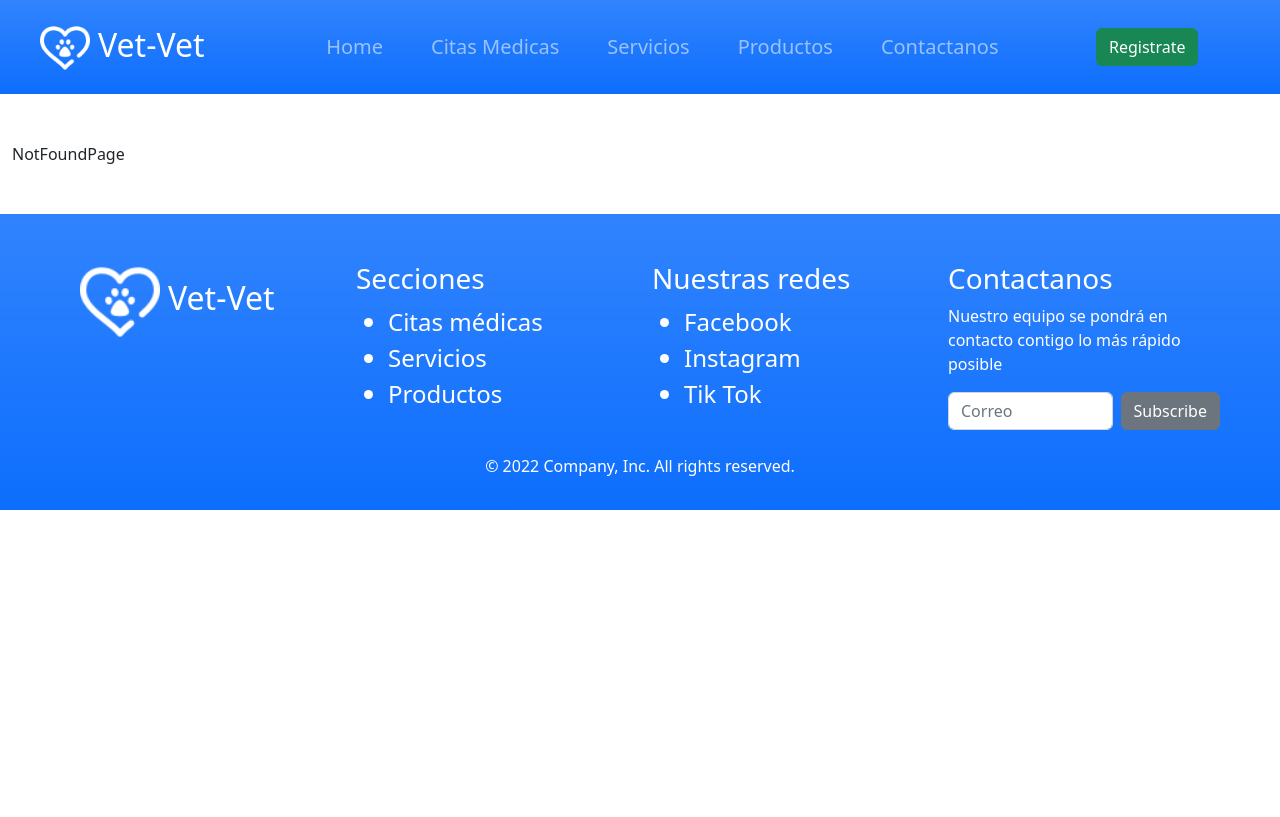
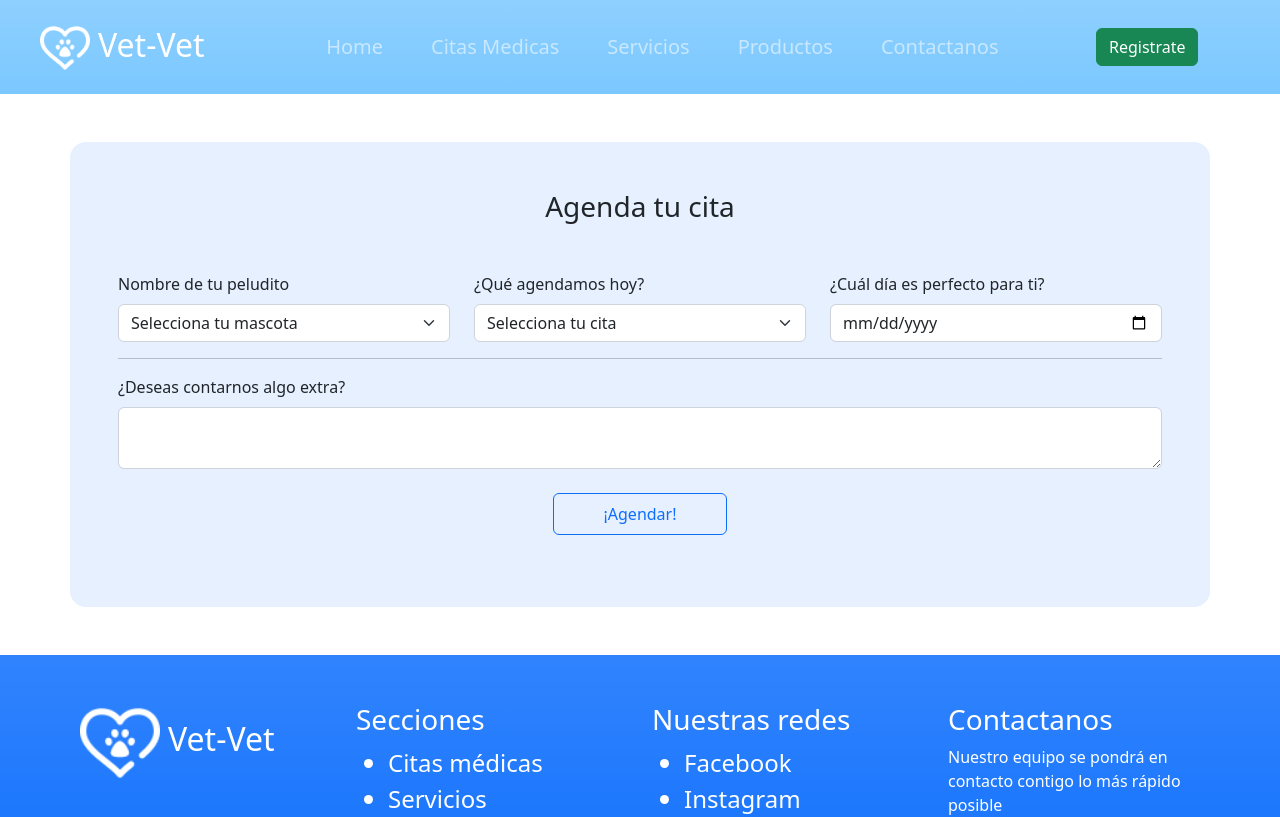
Before and after one commit to NicoToP/proyecto-final-QSD, a React (Create React App) app in the folder client/: page /appointments in a window 1280 px wide. Shown: the top 817 px of the page. Built offline with nearby package versions, Linux system fonts and the light colour scheme; no server answers.

Commit message:
Se agregó vista de agendamiento de cita

```diff
--- a/client/src/App.css
+++ b/client/src/App.css
@@ -1,3 +1,3 @@
 .navbar{
-  background-color: #e3f2fd;
+  background-color: #7bc8ff !important;
 }
--- a/client/src/App.js
+++ b/client/src/App.js
@@ -6,6 +6,7 @@ import {
   PetPage,
   ServicesPage,
   ProductsPage,
+  AppointmentsPage
 } from "./pages/index";
 import { PetProvider } from "./context/petContext";
 import { Navbar } from "./components/Navbar";
@@ -24,6 +25,7 @@ function App() {
             <Route path="/pets/:id" element={<PetPage />} />
             <Route path="/services" element={<ServicesPage />} />
             <Route path="/products" element={<ProductsPage />} />
+            <Route path="/appointments" element={<AppointmentsPage />} />
             <Route path="*" element={<NotFoundPage />} />
           </Routes>
           <Toaster />
--- /dev/null
+++ b/client/src/components/AppointmentForm.js
@@ -0,0 +1,81 @@
+export function AppointmentForm() {
+  return (
+    <>
+      <form className="container mx-auto p-5 bg-primary bg-opacity-10 rounded-4">
+        <h3 className="text-center mb-5">Agenda tu cita</h3>
+        <div className="row">
+          <div className="col">
+            <div className="form-outline">
+              <label className="form-label" for="form8Example2">
+                Nombre de tu peludito
+              </label>
+              <select
+                className="form-select"
+                aria-label="Default select example"
+              >
+                <option selected>Selecciona tu mascota</option>
+                <option value="Nana">Nana</option>
+                <option value="Pepe">Pepe</option>
+              </select>
+            </div>
+          </div>
+          <div className="col">
+            <div className="form-outline">
+              <label className="form-label" for="form8Example2">
+                ¿Qué agendamos hoy?
+              </label>
+              <select
+                className="form-select"
+                aria-label="Default select example"
+              >
+                <option selected>Selecciona tu cita</option>
+                <option value="Bano">Baño</option>
+                <option value="Guarderia">Guardería</option>
+                <option value="Peluqueria">Peluqueria</option>
+                <option value="Consulta virtual">Consulta Vitual</option>
+                <option value="Consulta presencial">Consulta presencial</option>
+              </select>
+            </div>
+          </div>
+          <div className="col">
+            <div className="form-outline">
+              <label className="form-label" for="form8Example5">
+                ¿Cuál día es perfecto para ti?
+              </label>
+              <input type="date" id="form8Example5" className="form-control" />
+            </div>
+          </div>
+        </div>
+
+        <hr />
+
+        <div className="row">
+          <div className="col">
+            <div className="form-outline">
+              <label for="exampleFormControlTextarea1" className="form-label">
+                ¿Deseas contarnos algo extra?
+              </label>
+              <textarea
+                className="form-control"
+                id="exampleFormControlTextarea1"
+                rows="2"
+              ></textarea>
+            </div>
+          </div>
+        </div>
+        {/* <div className="row">
+          <div className="col">
+            <button type="submit" className="btn btn-warning mb-3">
+              Confirm identity
+            </button>
+          </div>
+        </div> */}
+        <div class="d-grid gap-2 col-2 my-4 mx-auto">
+          <button class="btn py-2 btn-outline-primary" type="button">
+            ¡Agendar!
+          </button>
+        </div>
+      </form>
+    </>
+  );
+}
--- /dev/null
+++ b/client/src/pages/AppointmentsPage.js
@@ -0,0 +1,9 @@
+import { AppointmentForm } from "../components/AppointmentForm";
+
+export function AppointmentsPage (){
+  return(
+    <>
+    <AppointmentForm/>
+    </>
+  );
+}
--- a/client/src/pages/ServicesPage.js
+++ b/client/src/pages/ServicesPage.js
@@ -49,7 +49,7 @@ export function ServicesPage() {
           </div>
           <div className="text-center">
             <Link
-              href="#"
+              to="#"
               className="btn btn-primary text-wrap"
               role="button"
               data-bs-toggle="button"
@@ -123,7 +123,7 @@ export function ServicesPage() {
           </div>
           <div className="text-center">
             <Link
-              href="#"
+              to="#"
               className="btn btn-primary text-wrap"
               role="button"
               data-bs-toggle="button"
--- a/client/src/pages/index.js
+++ b/client/src/pages/index.js
@@ -3,3 +3,4 @@ export {NotFoundPage} from './NotFoundPage';
 export {PetPage} from './PetPage';
 export {ServicesPage} from './ServicesPage';
 export {ProductsPage} from './ProductsPage';
+export {AppointmentsPage} from './AppointmentsPage';
```
